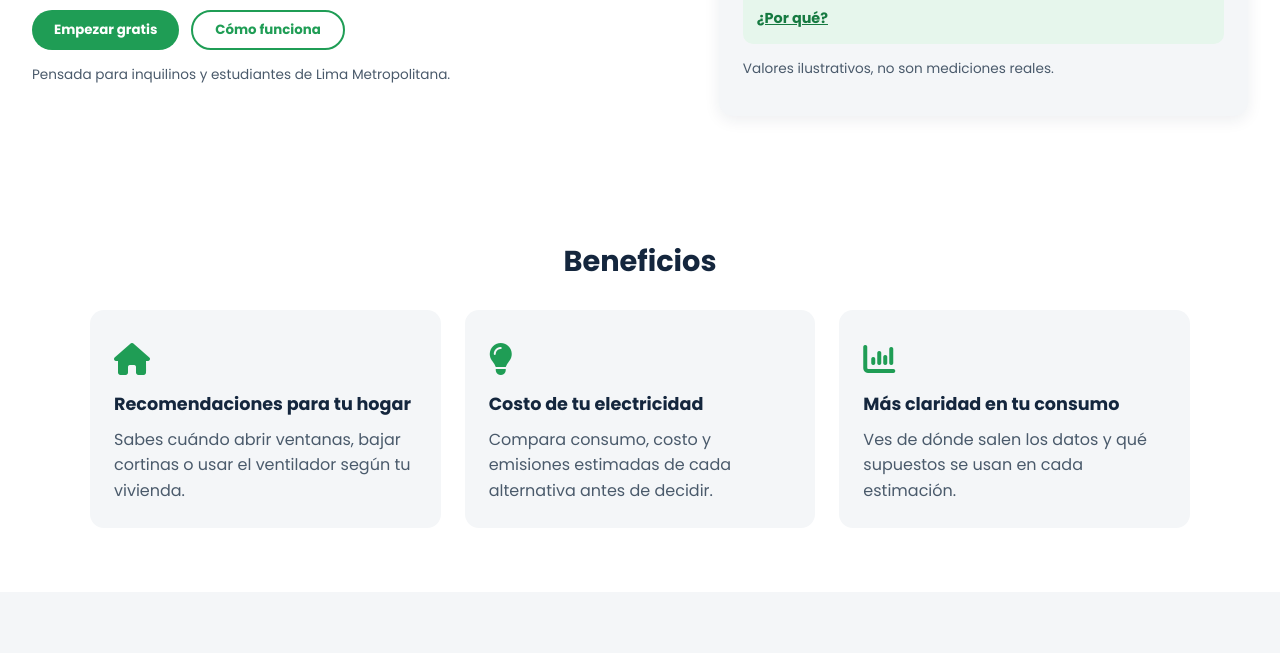
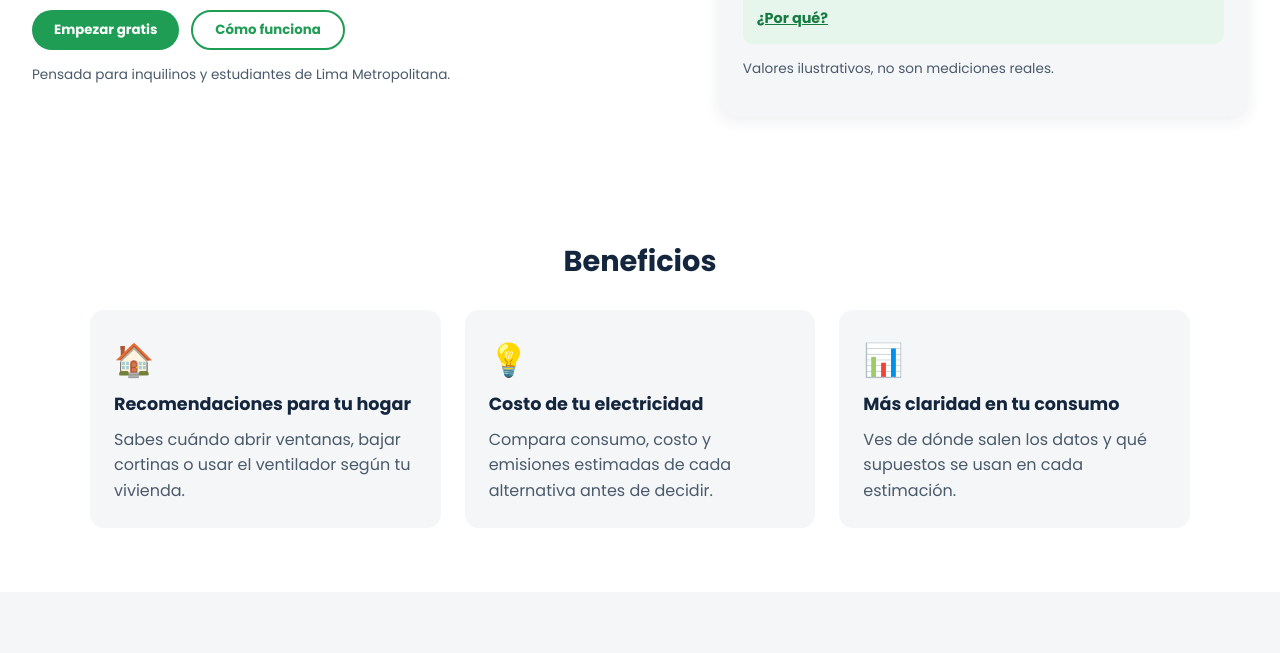
Before and after one commit to casa-fresca-upc/casa-fresca, a plain HTML site: page public/index.html in a window 1280 px wide. Shown: the part 427-1080 px from the top of the page. Drawn offline with Linux system fonts and the light colour scheme.

Commit message:
revert(landing): volver a emojis en las tarjetas de beneficios

```diff
--- a/public/assets/styles/styles.css
+++ b/public/assets/styles/styles.css
@@ -295,7 +295,6 @@ header nav a:hover {
 
 .icon {
     font-size: 2rem;
-    color: var(--green);
     margin-bottom: 8px;
 }
 
--- a/public/index.html
+++ b/public/index.html
@@ -6,7 +6,6 @@
     <title>Casa Fresca</title>
     <meta name="description" content="Casa Fresca te ayuda a mantener tu hogar fresco en Lima y a entender cuánto consumes de electricidad.">
     <link rel="shortcut icon" href="favicon.ico" type="image/x-icon">
-    <link rel="stylesheet" href="https://cdnjs.cloudflare.com/ajax/libs/font-awesome/6.5.1/css/all.min.css">
     <link rel="stylesheet" href="assets/styles/styles.css">
     <link rel="preconnect" href="https://fonts.googleapis.com">
     <link rel="preconnect" href="https://fonts.gstatic.com" crossorigin>
@@ -77,17 +76,17 @@
         <h2>Beneficios</h2>
         <div class="cards">
             <div class="card">
-                <div class="icon" aria-hidden="true"><i class="fa-solid fa-house"></i></div>
+                <div class="icon" aria-hidden="true">🏠</div>
                 <h3>Recomendaciones para tu hogar</h3>
                 <p>Sabes cuándo abrir ventanas, bajar cortinas o usar el ventilador según tu vivienda.</p>
             </div>
             <div class="card">
-                <div class="icon" aria-hidden="true"><i class="fa-solid fa-lightbulb"></i></div>
+                <div class="icon" aria-hidden="true">💡</div>
                 <h3>Costo de tu electricidad</h3>
                 <p>Compara consumo, costo y emisiones estimadas de cada alternativa antes de decidir.</p>
             </div>
             <div class="card">
-                <div class="icon" aria-hidden="true"><i class="fa-solid fa-chart-column"></i></div>
+                <div class="icon" aria-hidden="true">📊</div>
                 <h3>Más claridad en tu consumo</h3>
                 <p>Ves de dónde salen los datos y qué supuestos se usan en cada estimación.</p>
             </div>
```
